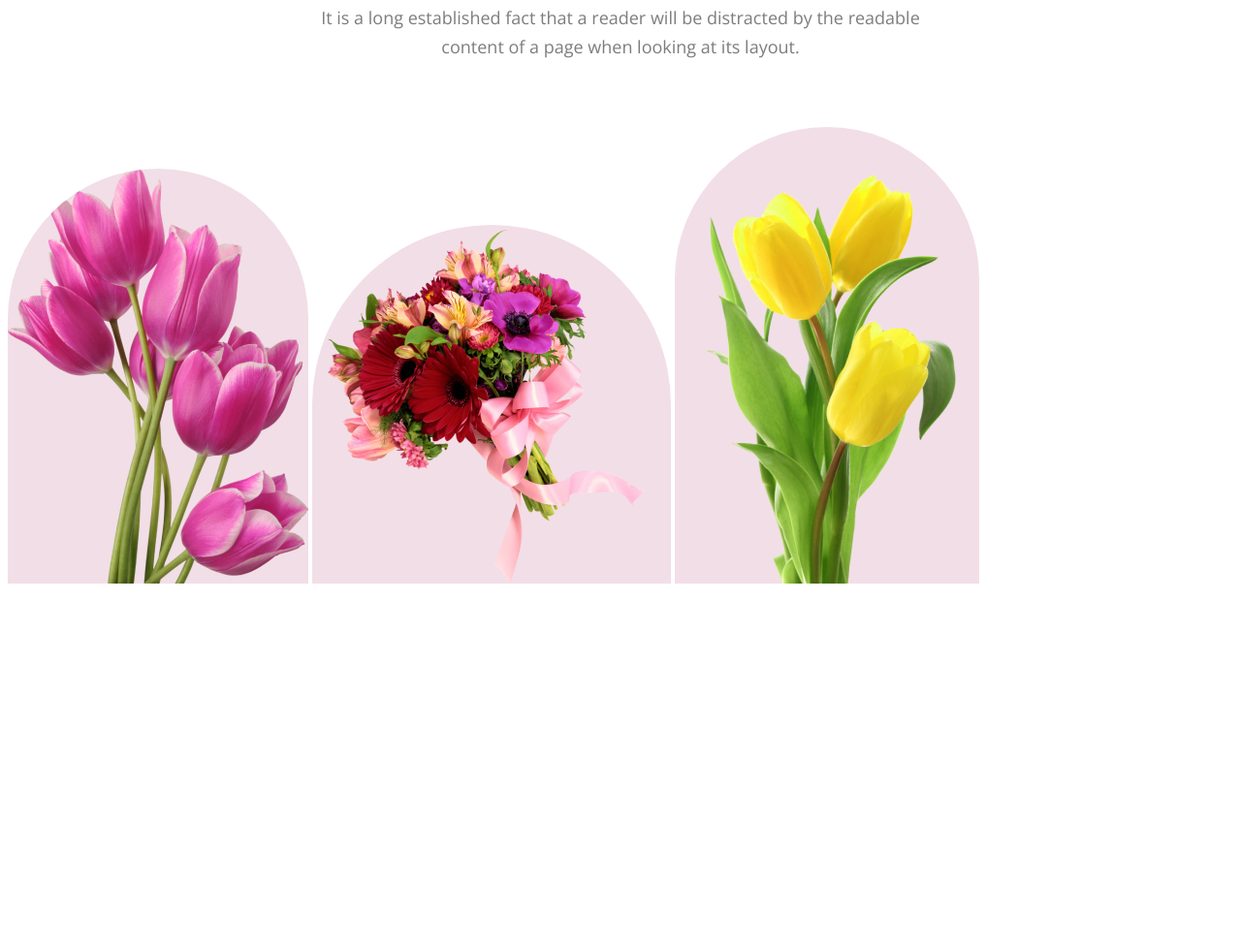
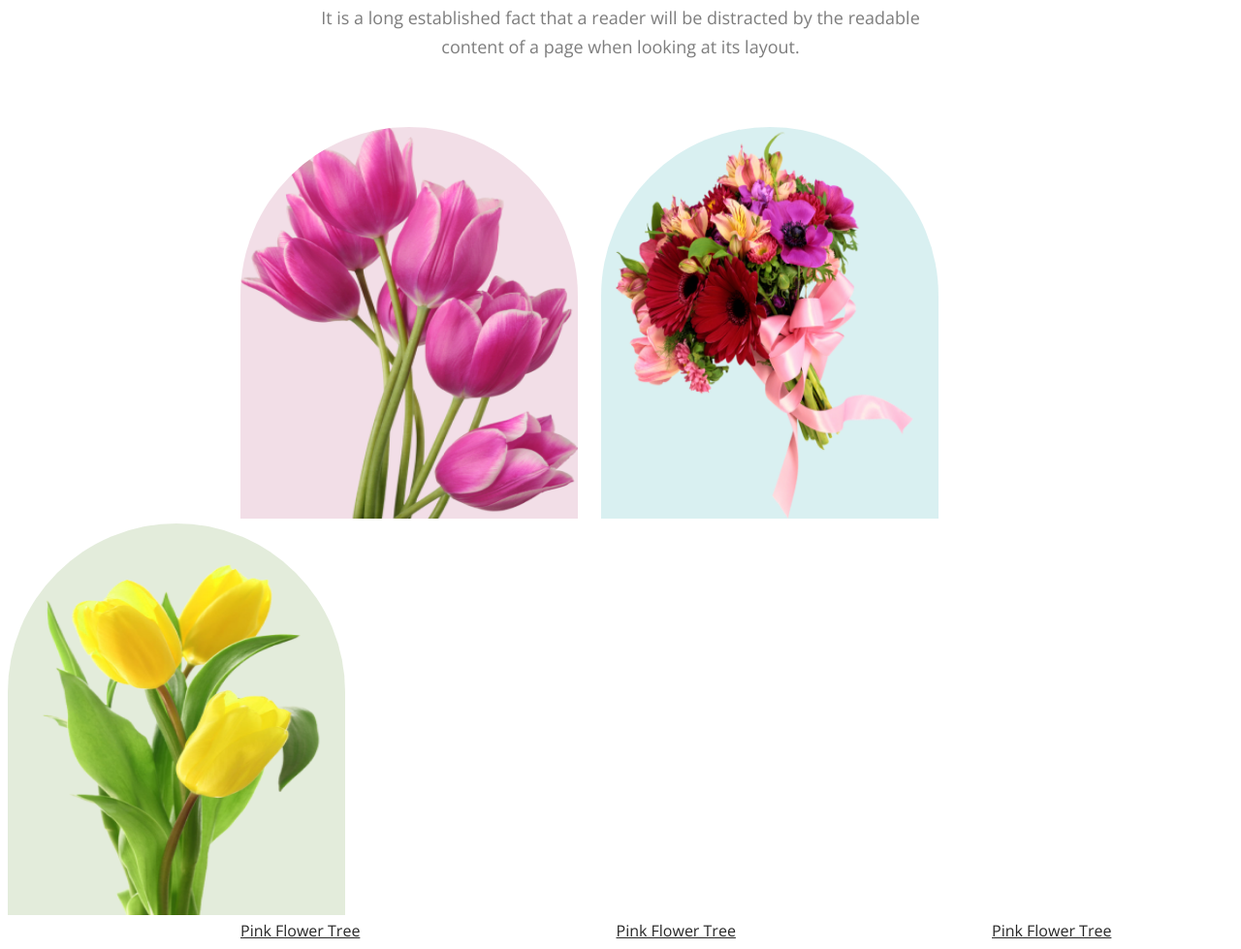
Before and after one commit to mstr5820/Assignment-1, a plain HTML site: page index.html in a window 1280 px wide. Shown: the part 983-1962 px from the top of the page at 97% size. Before the commit the page ends 1598 px from the top, so only its background shows below. Drawn offline with nearby package versions, Linux system fonts and the light colour scheme.

Commit message:
shop add

```diff
--- a/index.html
+++ b/index.html
@@ -36,9 +36,15 @@
                     <p class="Fl-dis">It is a long established fact that a reader will be distracted by the readable <br> content of a page when looking at its layout.</p>
                 </div>
                 <div class="img">
-                    <img class="flowers" src="Photos/pngwing 6.png" alt="">
-                    <img class="flowers" src="Photos/pngwing 5.png" alt="">
-                    <img class="flowers" src="Photos/pngwing 7.png" alt="">
+                    <img class="flower1" src="Photos/pngwing 6.png" alt="">
+                    <img class="flower2" src="Photos/pngwing 5.png" alt="">
+                    <img class="flower3" src="Photos/pngwing 7.png" alt="">
+                </div>
+                <div>
+                    <a class="lin-k" href="">Pink Flower Tree</a>
+                    <a class="lin-k" href="">Pink Flower Tree</a>
+                    <a class="lin-k" href="">Pink Flower Tree</a>
+                    <r></r>
                 </div>
             </div>
         </section>
--- a/style.css
+++ b/style.css
@@ -67,11 +67,39 @@ body {
     padding-bottom: 50px;
 }
 
-.img{
+.img {
     align-items: center;
+    justify-content: space-between;
+    gap: 24px;
 }
 
-.flowers {
+.flower1,
+.flower2,
+.flower3 {
     border-radius: 300px 300px 0px 0px;
+    width: 348px;
+    height: 404px;
+}
+
+.flower1 {
     background: rgba(167, 33, 98, 0.15);
+    margin-left: 240px;
+    margin-right: 20px;
 }
+
+.flower2 {
+    background: rgba(5, 151, 160, 0.15);
+    margin-right: 24px;
+}
+
+.flower3 {
+    background: rgba(71, 125, 17, 0.15);
+}
+
+.lin-k{
+    color: #272727;
+    justify-content: space-between;
+    text-align: center;
+    margin-left: 240px;
+    margin-right: 20px;
+}
```
